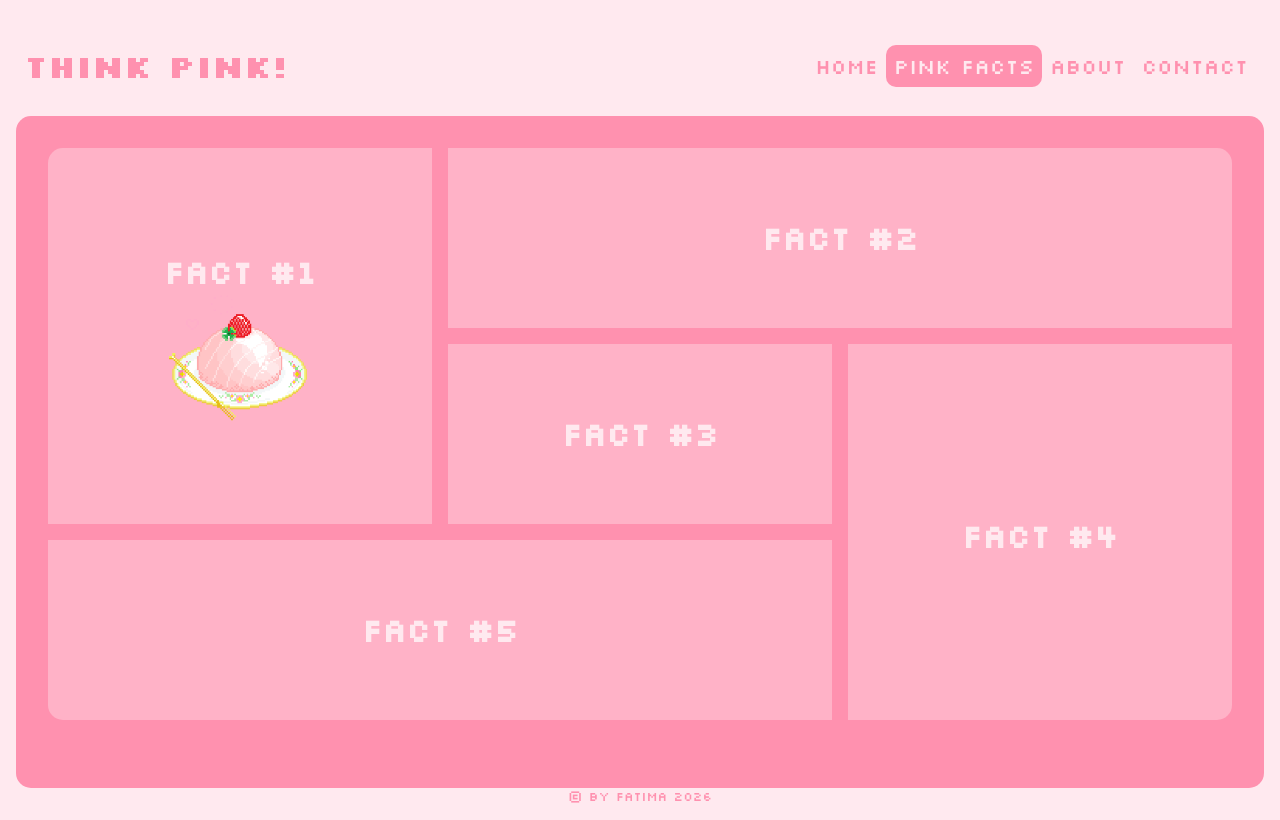
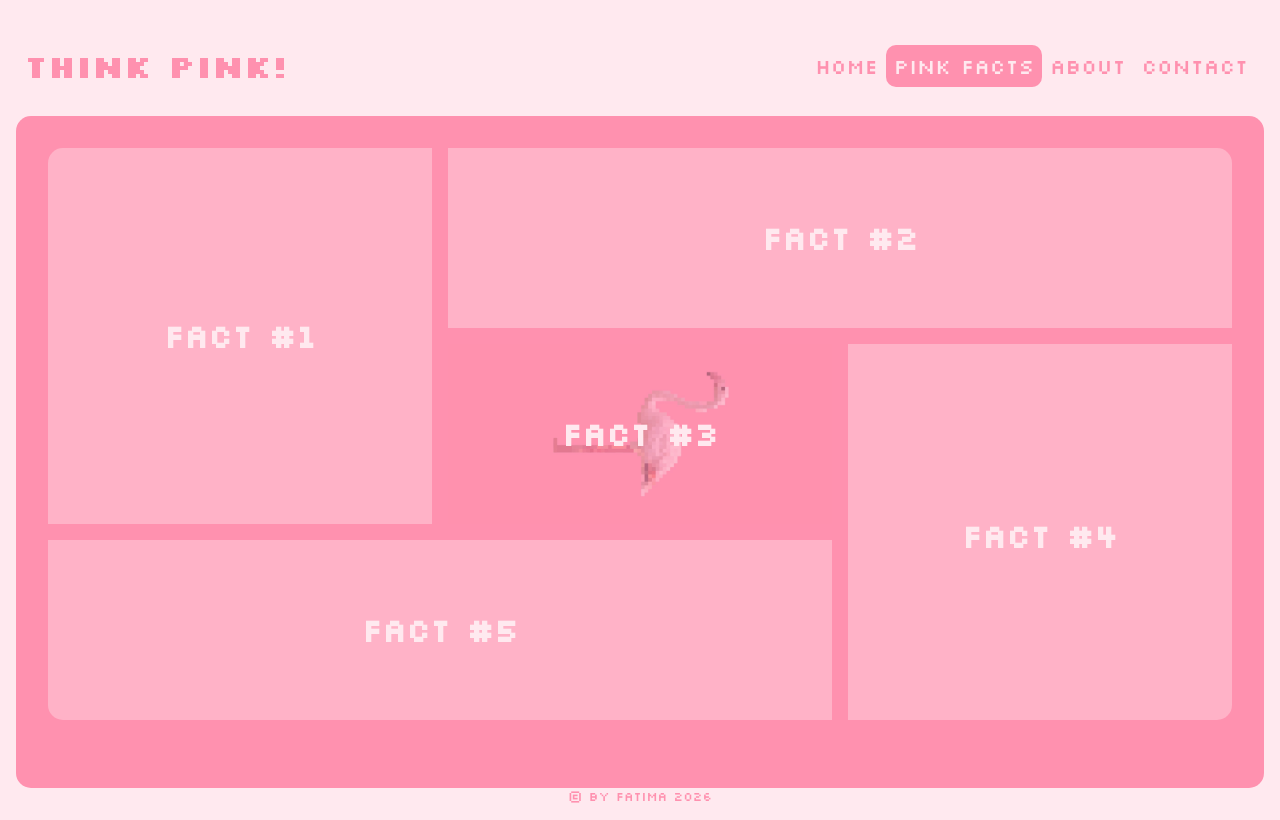
Before and after one commit to notsohuman88/First-Assigment-Multi-Page-Design, a plain HTML site: page html/facts.html in a window 1280 px wide. Drawn offline with Linux system fonts and the light colour scheme.

Commit message:
added background image to grid area f3

```diff
--- a/html/facts.html
+++ b/html/facts.html
@@ -31,7 +31,7 @@
     <main class="main">
         <section class="fact-boxes">
                  <div class="fact1 fact">
-                    <h2 class="title">Fact #1<img src="../images/princesscake.gif" alt="cake" class="cake"></h2>
+                    <h2 class="title">Fact #1</h2>
                     <p class="fact-text">Pink was named as such in the mid-1700s. Before this, pink was simply referred to as a shade of red. A specific rose tint was created for Madame de Pompadour, a mistress of Louis XV, by the renowned Sèvres porcelain company. They named it ‘pink’ after a flower of the same name. Since then, the name pink has come to represent all forms of pink.</p>
                  </div>
                  <div class="fact2 fact">
--- a/styles/facts.css
+++ b/styles/facts.css
@@ -107,19 +107,15 @@ h2 {
     grid-area: f1;
 }
 
-.cake {
-    display: block;
-    margin-left: auto;
-    margin-right: auto;
-    width: 50%;
-}
-
 .fact2 {
     border-top-right-radius: 15px;
     grid-area: f2;
 }
 
 .fact3 {
+    background-image: url(../images/furamingo.jpg);
+    background-size: cover;
+    background-position: center;
     grid-area: f3;
 }
 
@@ -174,6 +170,8 @@ h2 {
 
     .fact3 {
     grid-area: f3;
+    background-image: url(../images/furamingo2.jpg);
+    background-size: cover;
     }
 
     .fact4 {
```
Also changed, not shown: cursor/cursor.gif (deleted), favicon/203-2036189_pixel-kawaii-aesthetic-cute-anime-bunny-gif.png (deleted), images/furamingo.jpg (added), images/furamingo2.jpg (added), images/princesscake.gif (deleted), logo/large-logo.png (deleted), logo/small-logo.png (deleted).
